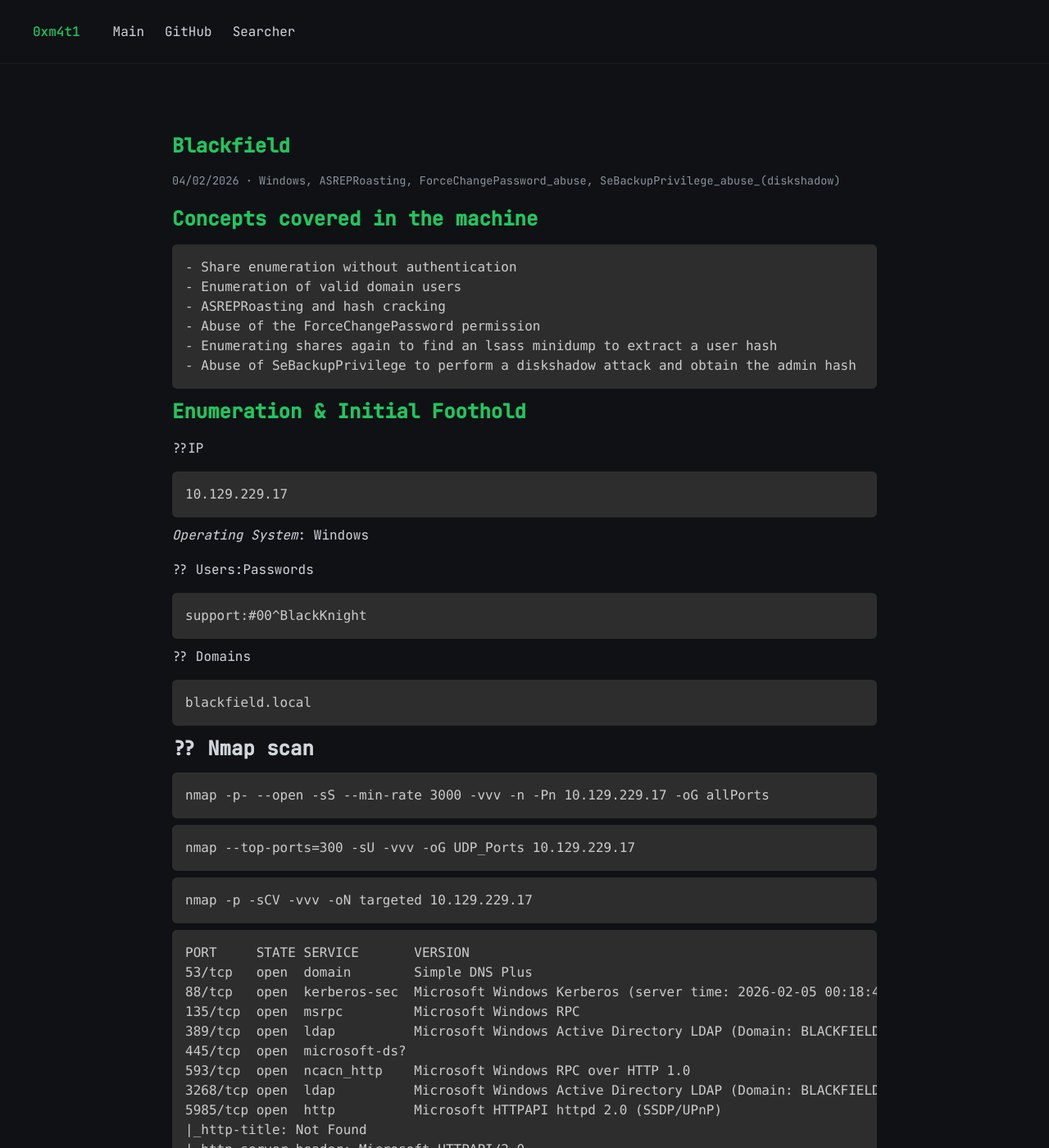
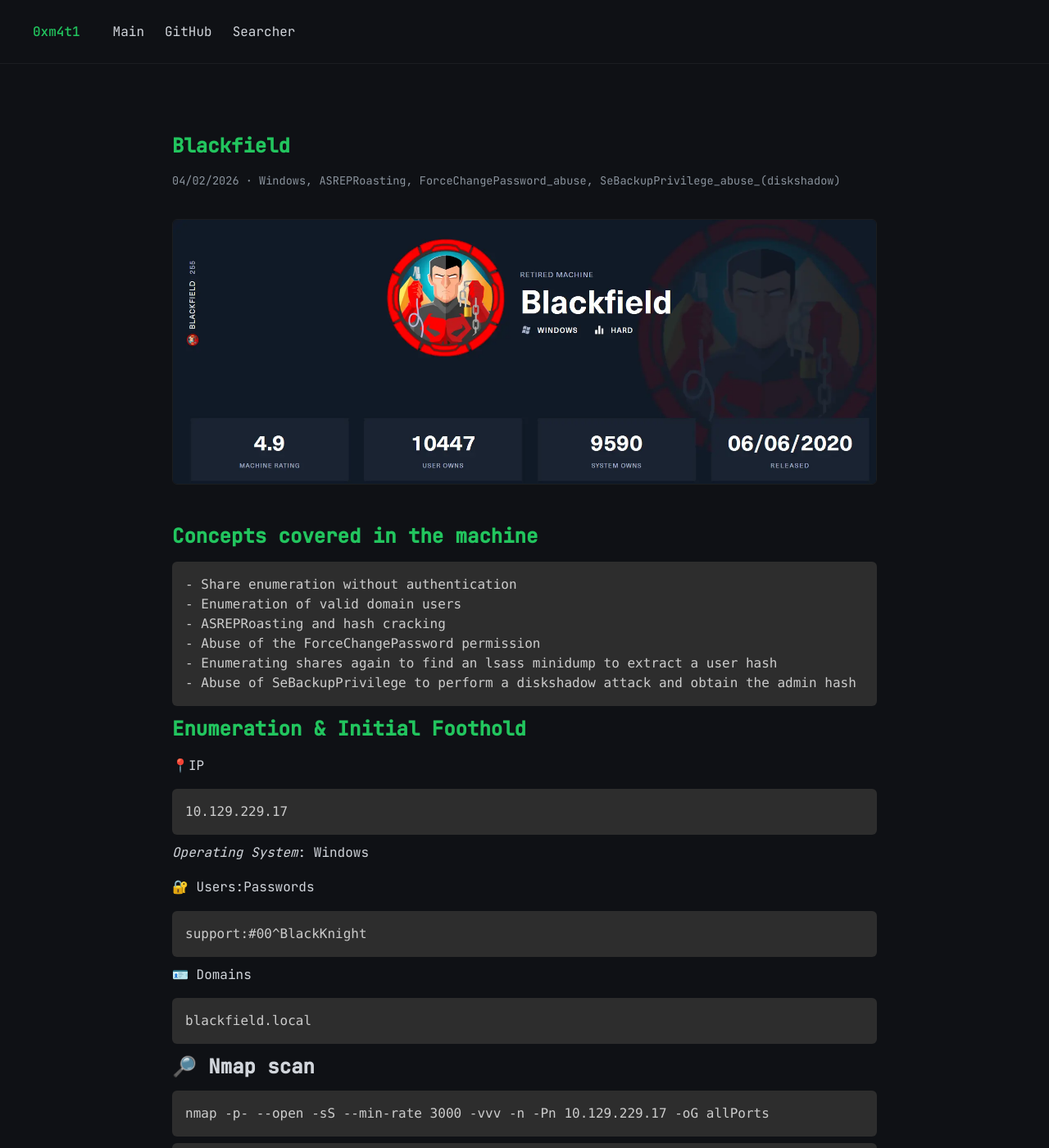
Before and after one commit to jdejavi/jdejavi.github.io, a Jekyll site: the page built from _posts/2026-02-04-Blackfield.md, in a window 1280 px wide and 1400 px high. Shown: the whole window at 82% size. Built offline with Jekyll 4.4.1, drawn with Linux system fonts in a browser that asks for light colours.

Commit message:
Revise Blackfield post with additional details and images
Updated the Blackfield writeup with new content and images.

````diff
--- a/_posts/2026-02-04-Blackfield.md
+++ b/_posts/2026-02-04-Blackfield.md
@@ -5,8 +5,11 @@
 categories: writeups
 tags: [Windows, ASREPRoasting, ForceChangePassword_abuse, SeBackupPrivilege_abuse_(diskshadow)]
 lang: en
-image: /assets/images/blackfield/blackfield-box.webp
+image: /assets/images/blackfield/blackfield-logo.webp
 ---
+
+![]({{ "/assets/images/blackfield/blackfield-box.webp" | relative_url }})
+
 
 # Concepts covered in the machine
 ```
@@ -20,23 +23,23 @@
 
 # Enumeration & Initial Foothold
 
->??IP
+>📍IP
 >```
 >10.129.229.17
 >```
 >*Operating System*: Windows
 
->?? Users:Passwords
+>🔐 Users:Passwords
 ```
 support:#00^BlackKnight
 ```
 
->?? Domains
+>🪪 Domains
 >```
 >blackfield.local
 >```
 
-## ?? Nmap scan
+## 🔎 Nmap scan
 
 ```python
 nmap -p- --open -sS --min-rate 3000 -vvv -n -Pn 10.129.229.17 -oG allPorts
````
